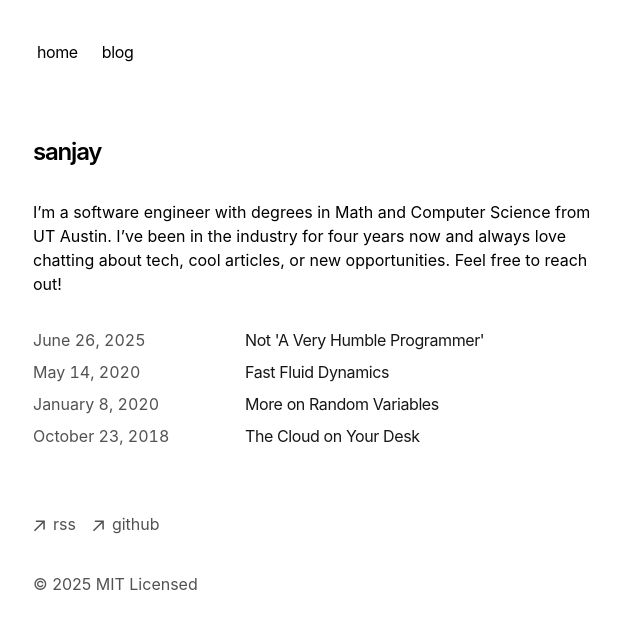
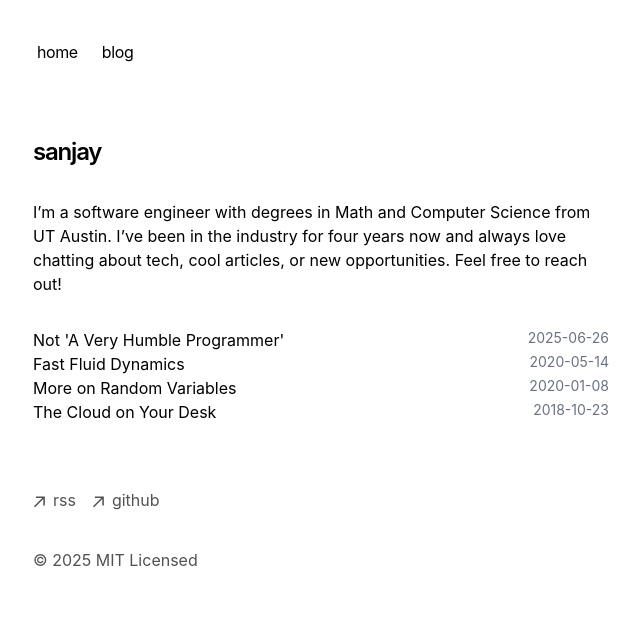
Before and after one commit to sanjayyepuri/personalsite-v4, a Next.js app: page / in a window 1280 px wide. Shown: the top 628 px of the page, without its empty margins (319-959 px from the left). Built offline with nearby package versions, Linux system fonts and the light colour scheme.

Commit message:
add basic content

```diff
--- a/app/components/posts.tsx
+++ b/app/components/posts.tsx
@@ -18,16 +18,14 @@ export function BlogPosts() {
         .map((post) => (
           <Link
             key={post.slug}
-            className="flex flex-col space-y-1 mb-2 hover:underline"
+            className="flex hover:underline"
             href={`/blog/${post.slug}`}
           >
-            <div className="w-full flex flex-col md:flex-row space-x-0 md:space-x-3">
-              <p className="text-neutral-600 dark:text-neutral-400 w-[200px] tabular-nums">
-                {formatDate(post.metadata.publishedAt, false)}
-              </p>
-              <p className="text-neutral-900 dark:text-neutral-100 tracking-tight">
-                {post.metadata.title}
-              </p>
+            <div className="flex-1">
+              <h3>{post.metadata.title}</h3>
+            </div>
+            <div className="flex flex-col items-end">
+              <p className="text-sm text-gray-500">{post.metadata.publishedAt}</p>
             </div>
           </Link>
         ))}
--- a/app/components/resume.tsx
+++ b/app/components/resume.tsx
@@ -0,0 +1,25 @@
+
+
+export function ExperienceList() {
+  const experienceList : Array<{title: string, company: string, startDate: string, endDate: string}> = [
+    {title: 'Quantitative Research Engineer', company: 'Citadel GQS', startDate: 'Start Date', endDate: 'End Date'},
+    {title: 'Quantitative Trading Engineer', company: 'Citadel GQS', startDate: 'Start Date', endDate: 'End Date'}
+  ];
+
+
+  return (
+    <ul>
+      {experienceList.map((experience, index) => (
+        <li className="flex" key={index}>
+          <div className="flex-1">
+            <h3>{experience.title}</h3>
+            <p className="text-sm text-gray-500">{experience.company}</p>
+          </div>
+          <div className="flex flex-col items-end">
+            <p className="text-sm text-gray-500">{experience.startDate} - {experience.endDate}</p>
+          </div>
+        </li>
+      ))}
+    </ul>
+  );
+}
```
